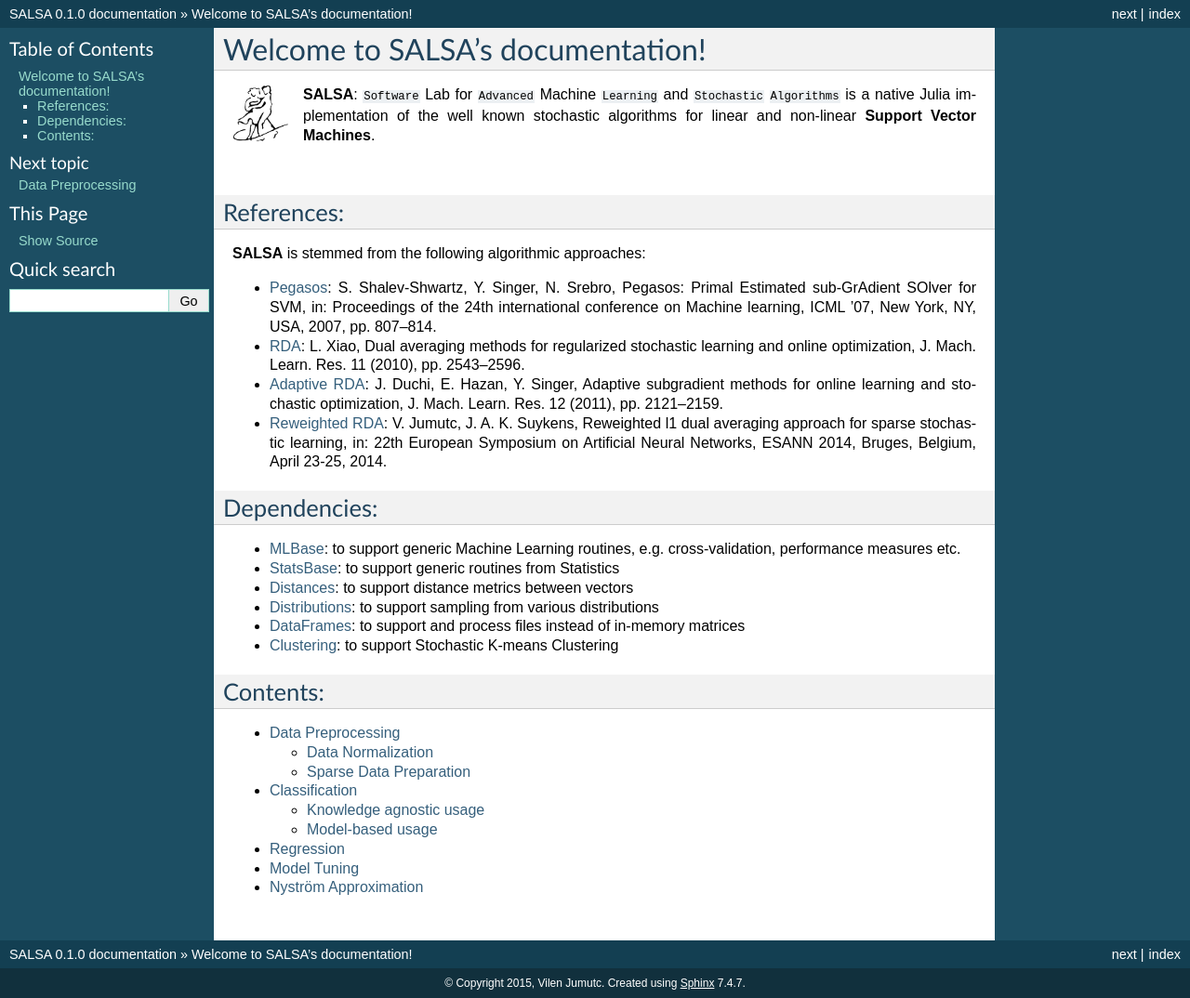
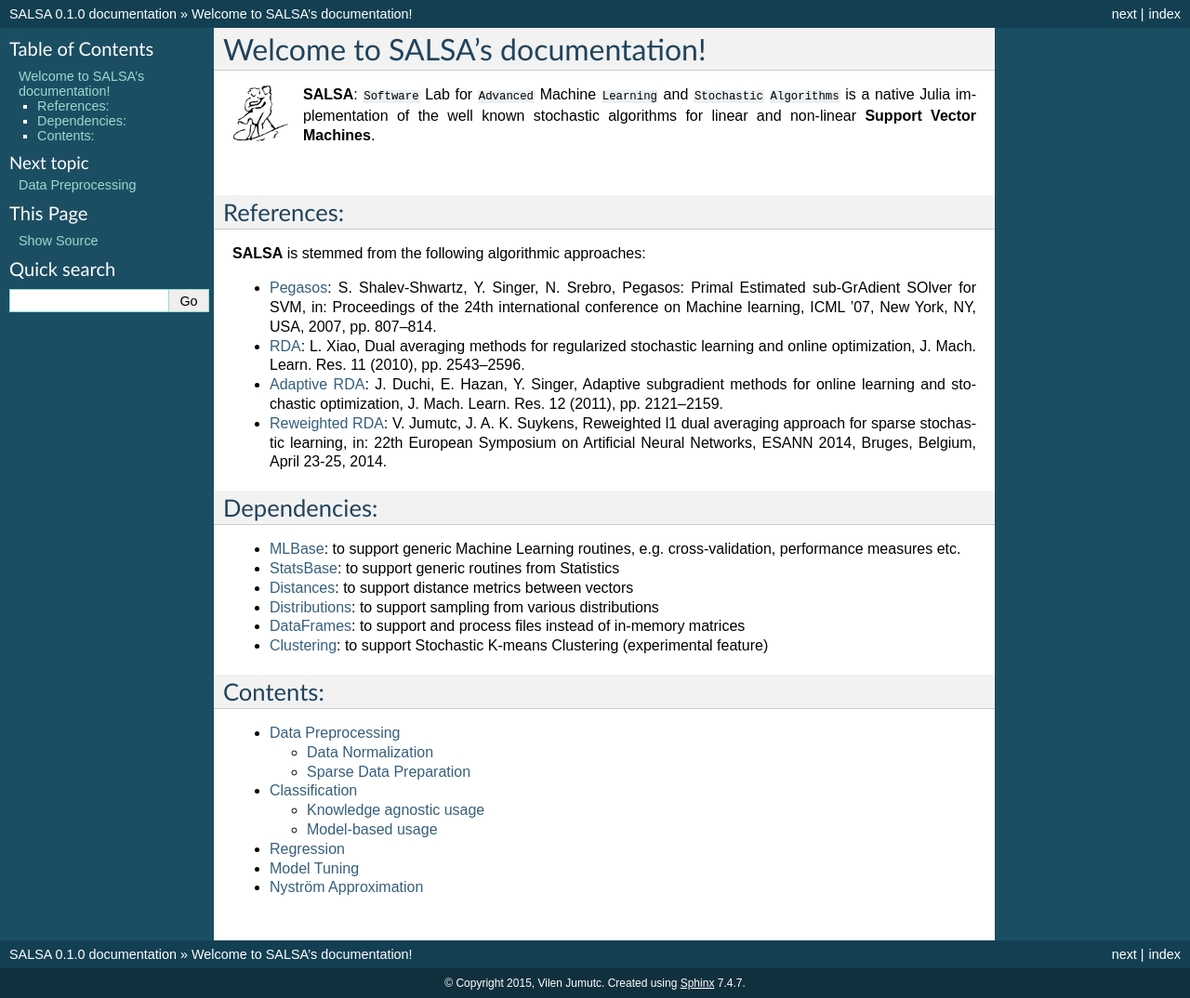
Before and after one commit to jumutc/SALSA.jl, a Sphinx documentation site: the page built from docs/source/index.rst, in a window 1280 px wide. Shown: the whole page at 93% size. Built offline with Sphinx 7.4.7, drawn with Linux system fonts in a browser that asks for light colours; formulas are drawn with MathJax 3.

```diff
--- a/docs/source/index.rst
+++ b/docs/source/index.rst
@@ -31,7 +31,7 @@ Dependencies:
 - `Distances <https://github.com/JuliaStats/Distances.jl>`_: to support distance metrics between vectors
 - `Distributions <https://github.com/JuliaStats/Distributions.jl>`_: to support sampling from various distributions
 - `DataFrames <https://github.com/JuliaStats/DataFrames.jl>`_: to support and process files instead of in-memory matrices
-- `Clustering <https://github.com/JuliaStats/Clustering.jl>`_: to support Stochastic K-means Clustering
+- `Clustering <https://github.com/JuliaStats/Clustering.jl>`_: to support Stochastic K-means Clustering (experimental feature)
 
 
 Contents:
```
Also changed, not shown: 1 other file.
